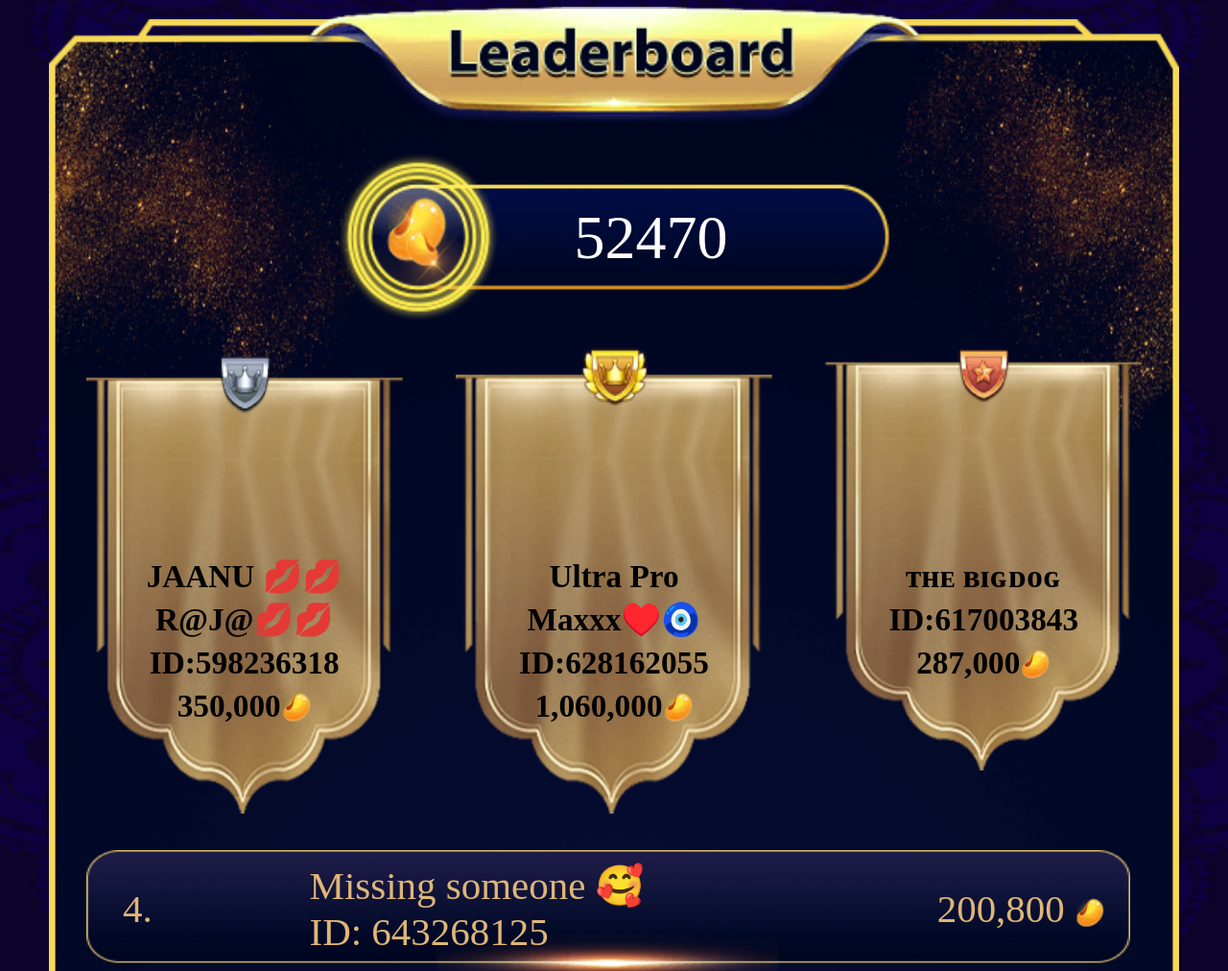
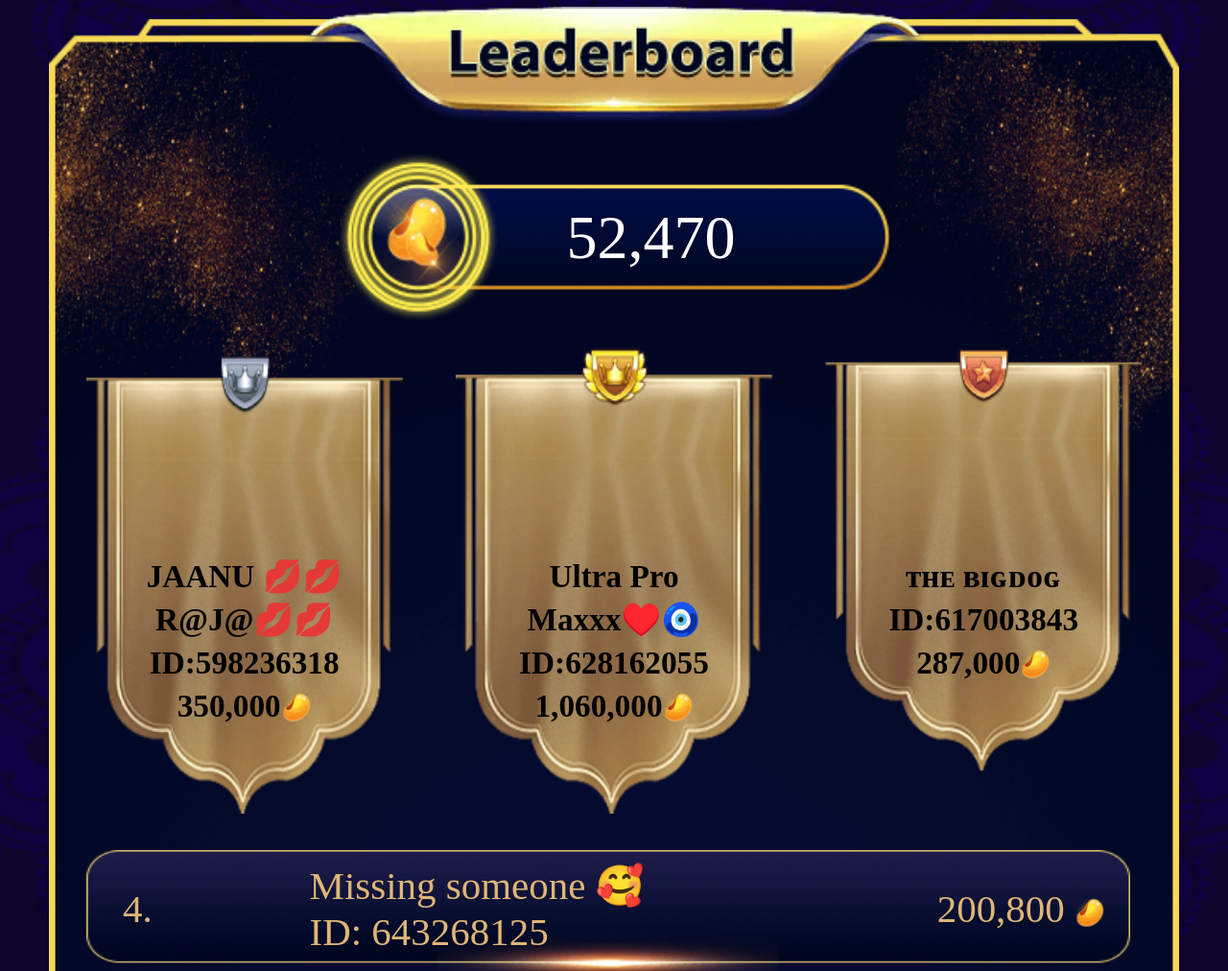
Before and after one commit to khankadir193/pkNavratriNightsWinners2k24-updated, a plain HTML site: page index.html in a window 1280 px wide. Shown: the part 1453-2465 px from the top of the page at 96% size. Drawn offline with Linux system fonts and the light colour scheme; no server answers.

Commit message:
beans pot value

```diff
--- a/index.html
+++ b/index.html
@@ -32,7 +32,7 @@
                         <img src="./img/tag/Leaderboard tag.png" alt="" class="w-100">
                     </div>
                     <div class="leaderboard-data">
-                        <div class="bean-pot-amount"> <span>52470</span></div>
+                        <div class="bean-pot-amount"> <span>52,470</span></div>
                         <div class="leaderboard-top3">
                             <div>
                                 <div class="top3-profile-img">
```
